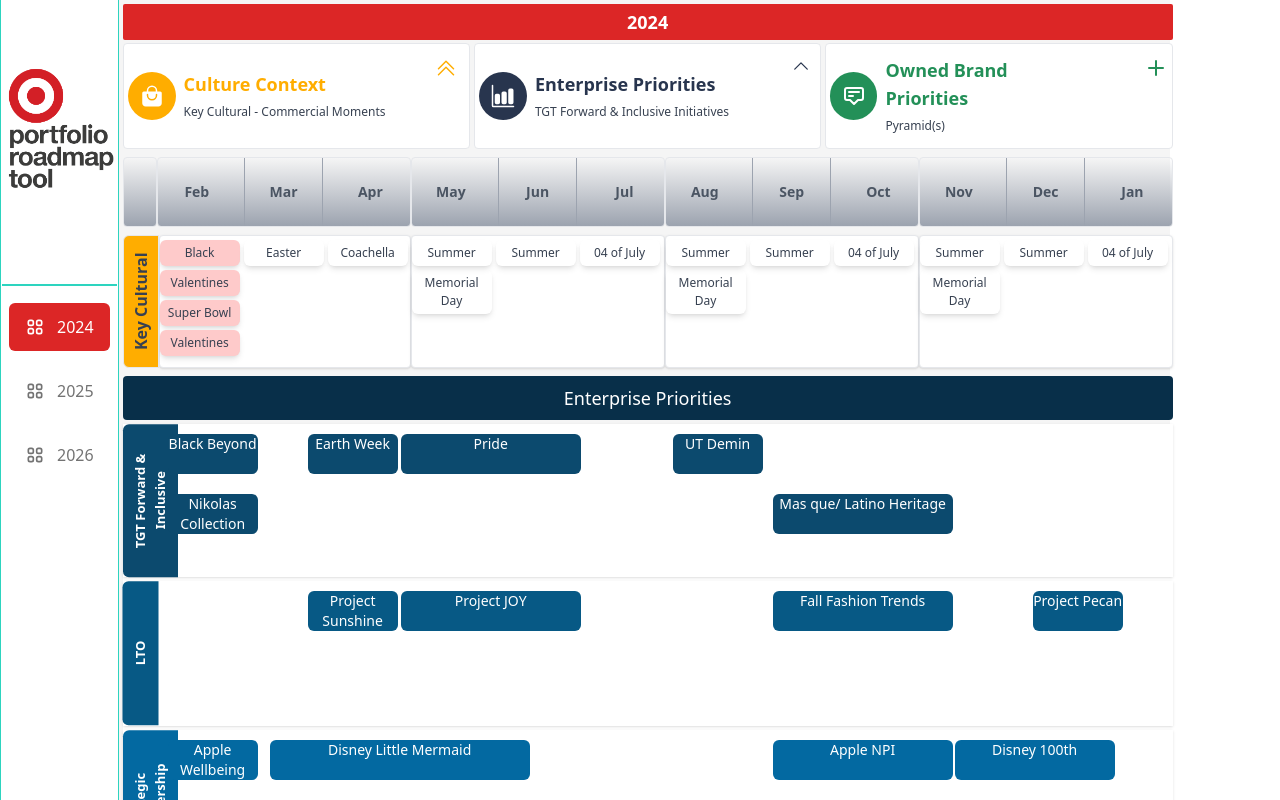
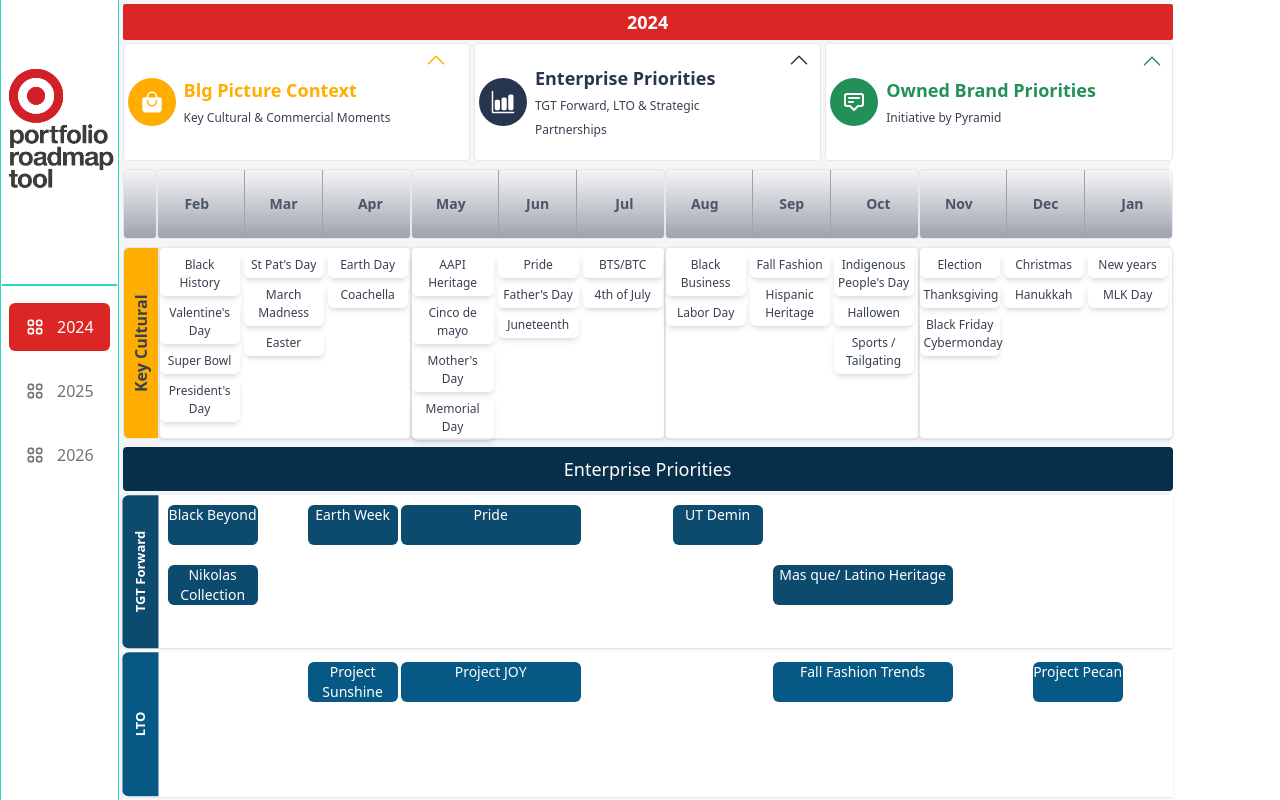
Before and after one commit to Target-Brand-Team/Roadmap, a React (Vite) app: page / in a window 1280 px wide. Shown: the top 800 px of the page. Built offline with nearby package versions, Linux system fonts and the light colour scheme.

Commit message:
culture context

```diff
--- a/src/Database_2024/CulruralData.jsx
+++ b/src/Database_2024/CulruralData.jsx
@@ -5,11 +5,11 @@
 		FEBRUARY: [
 			{
 				key: 'feb01',
-				label: 'Black ',
+				label: 'Black History',
 			},
 			{
 				key: 'feb02',
-				label: 'Valentines',
+				label: "Valentine's Day",
 			},
 			{
 				key: 'feb03',
@@ -17,20 +17,32 @@
 			},
 			{
 				key: 'feb04',
-				label: 'Valentines',
+				label: "President's Day",
 			}
 		],
 
 		MARCH: [
 			{
 				key: 'march01',
-				label: 'Easter',
+				label: "St Pat's Day",
+			},
+			{
+				key: 'march02',
+				label: "March Madness",
+			},
+			{
+				key: 'march03',
+				label: "Easter",
 			},
 		],
 
 		APRIL: [
 			{
 				key: 'april01',
+				label: 'Earth Day',
+			},
+			{
+				key: 'april02',
 				label: 'Coachella',
 			},
 		],
@@ -38,25 +50,120 @@
 		MAY: [
 			{
 				key: 'may01',
-				label: 'Summer',
+				label: 'AAPI Heritage',
 			},
 			{
 				key: 'may02',
+				label: 'Cinco de mayo',
+			},
+			{
+				key: 'may03',
+				label: "Mother's Day",
+			},
+			{
+				key: 'may04',
 				label: 'Memorial Day',
-			}
+			},
 		],
 
 		JUNE: [
 			{
 				key: 'june01',
-				label: 'Summer',
+				label: 'Pride',
+			},
+			{
+				key: 'june02',
+				label: "Father's Day",
+			},
+			{
+				key: 'june03',
+				label: 'Juneteenth',
 			},
 		],
 
 		JULY: [
 			{
 				key: 'july01',
-				label: '04 of July',
+				label: 'BTS/BTC',
+			},
+			{
+				key: 'july02',
+				label: '4th of July',
 			},
 		],
+
+		AUGUST: [
+			{
+				key: 'aug01',
+				label: 'Black Business',
+			},
+			{
+				key: 'aug02',
+				label: 'Labor Day',
+			},
+		],
+
+		SEPTEMBER: [
+			{
+				key: 'sept01',
+				label: 'Fall Fashion',
+			},
+			{
+				key: 'sept02',
+				label: 'Hispanic Heritage',
+			},
+		],
+
+		OCTOBER: [
+			{
+				key: 'oct01',
+				label: "Indigenous People's Day",
+			},
+			{
+				key: 'oct02',
+				label: 'Hallowen',
+			},
+			{
+				key: 'oct03',
+				label: 'Sports / Tailgating',
+			},
+		],
+
+		NOVEMBER: [
+			{
+				key: 'nov01',
+				label: 'Election',
+			},
+			{
+				key: 'nov02',
+				label: 'Thanksgiving',
+			},
+			{
+				key: 'nov03',
+				label: 'Black Friday  Cybermonday',
+			},
+		],
+
+		DECEMBER: [
+			{
+				key: 'dec01',
+				label: 'Christmas',
+			},
+			{
+				key: 'dec02',
+				label: 'Hanukkah',
+			},
+		],
+
+		JANUARY: [
+			{
+				key: 'jan01',
+				label: 'New years ',
+			},
+			{
+				key: 'jan02',
+				label: 'MLK Day',
+			},
+
+		],
 	}
--- a/src/Pages/2024/Cultural.jsx
+++ b/src/Pages/2024/Cultural.jsx
@@ -15,7 +15,7 @@
           {CULTURAL_CONTEXT_LINKS?.FEBRUARY?.map((item) => (
             <div
               key={item.key}
-              className="max-[1280px]:w-[80px] max-[1280px]:text-[12px] text-gray-700 bg-red-200 font-medium text-center px-1 py-1 mb-1 shadow-md rounded-md"
+              className="max-[1280px]:w-[80px] max-[1280px]:text-[12px] text-gray-700 font-medium text-center px-1 py-1 mb-1 shadow-md rounded-md"
             >
               <span>{item?.label}</span>
             </div>
@@ -47,14 +47,14 @@
         </div>
       </main>
 
-      {/* ====   SECOND QUATER Q1  ==== */}
+      {/* ====   SECOND QUATER Q2  ==== */}
       <main className="max-[1280px]:w-[220px] bg-white shadow rounded pt-1 gap-1 flex-1 border border-gray-200 flex  ">
         {/* ====   MAY EVENTS ==== */}
         <div>
           {CULTURAL_CONTEXT_LINKS?.MAY?.map((item) => (
             <div
               key={item.key}
-              className="max-[1280px]:w-[80px] max-[1280px]:text-[12px] text-gray-700 w-32 font-medium text-center p-1 mb-1 shadow-md rounded-md"
+              className="max-[1280px]:w-[82px] max-[1280px]:text-[12px] text-gray-700 w-32 font-medium text-center p-1 mb-1 shadow-md rounded-md"
             >
               <span>{item?.label}</span>
             </div>
@@ -66,7 +66,7 @@
           {CULTURAL_CONTEXT_LINKS?.JUNE?.map((item) => (
             <div
               key={item.key}
-              className="max-[1280px]:w-[80px] max-[1280px]:text-[12px] text-gray-700 w-32 font-medium text-center p-1 mb-1 shadow-md rounded-md"
+              className="max-[1280px]:w-[81px] max-[1280px]:text-[12px] text-gray-700 w-32 font-medium text-center p-1 mb-1 shadow-md rounded-md"
             >
               <span>{item?.label}</span>
             </div>
@@ -90,7 +90,7 @@
       <main className="max-[1280px]:w-[220px] bg-white shadow rounded pt-1 gap-1 flex-1 border border-gray-200 flex">
         {/* ====   AUG EVENTS ==== */}
         <div>
-          {CULTURAL_CONTEXT_LINKS?.MAY?.map((item) => (
+          {CULTURAL_CONTEXT_LINKS?.AUGUST?.map((item) => (
             <div
               key={item.key}
               className="max-[1280px]:w-[80px] max-[1280px]:text-[12px] text-gray-700 w-32 font-medium text-center p-1 mb-1 shadow-md rounded-md"
@@ -102,7 +102,7 @@
 
         {/* ====   SEPT EVENTS ==== */}
         <div>
-          {CULTURAL_CONTEXT_LINKS?.JUNE?.map((item) => (
+          {CULTURAL_CONTEXT_LINKS?.SEPTEMBER?.map((item) => (
             <div
               key={item.key}
               className="max-[1280px]:w-[80px] max-[1280px]:text-[12px] text-gray-700 w-32 font-medium text-center p-1 mb-1 shadow-md rounded-md"
@@ -114,7 +114,7 @@
 
         {/* ====   OCT EVENTS ==== */}
         <div>
-          {CULTURAL_CONTEXT_LINKS?.JULY?.map((item) => (
+          {CULTURAL_CONTEXT_LINKS?.OCTOBER?.map((item) => (
             <div
               key={item.key}
               className="max-[1280px]:w-[80px] max-[1280px]:text-[12px] text-gray-700 w-32 font-medium text-center p-1 mb-1 shadow-md rounded-md"
@@ -129,7 +129,7 @@
       <main className="max-[1280px]:w-[220px] bg-white shadow rounded pt-1 gap-1 flex-1 border border-gray-200 flex">
         {/* ====   NOV EVENTS ==== */}
         <div>
-          {CULTURAL_CONTEXT_LINKS?.MAY?.map((item) => (
+          {CULTURAL_CONTEXT_LINKS?.NOVEMBER?.map((item) => (
             <div
               key={item.key}
               className="max-[1280px]:w-[80px] max-[1280px]:text-[12px] text-gray-700 w-32 font-medium text-center p-1 mb-1 shadow-md rounded-md"
@@ -141,7 +141,7 @@
 
         {/* ====   DEC EVENTS ==== */}
         <div>
-          {CULTURAL_CONTEXT_LINKS?.JUNE?.map((item) => (
+          {CULTURAL_CONTEXT_LINKS?.DECEMBER?.map((item) => (
             <div
               key={item.key}
               className="max-[1280px]:w-[80px] max-[1280px]:text-[12px] text-gray-700 w-32 font-medium text-center p-1 mb-1 shadow-md rounded-md"
@@ -153,7 +153,7 @@
 
         {/* ====   JAN EVENTS ==== */}
         <div>
-          {CULTURAL_CONTEXT_LINKS?.JULY?.map((item) => (
+          {CULTURAL_CONTEXT_LINKS?.JANUARY?.map((item) => (
             <div
               key={item.key}
               className="max-[1280px]:w-[80px] max-[1280px]:text-[12px] text-gray-700 w-32 font-medium text-center p-1 mb-1 shadow-md rounded-md"
--- a/src/Pages/2024/Enterprise.jsx
+++ b/src/Pages/2024/Enterprise.jsx
@@ -4,6 +4,8 @@
 import { ENTERPRISE_PRIORITIES } from "../../Database_2024/Enterprise_Priori_Data";
 import OwnedPriorities from "./OwnedPriorities";
 import { IoClose } from "react-icons/io5";
+import { HiChevronDown } from "react-icons/hi2";
+import { HiChevronUp } from "react-icons/hi2";
 
 const Enterprise = () => {
   const [modal, setModal] = useState(false);
@@ -23,22 +25,26 @@
         <section className="w-full flex flex-col gap-1">
           {/* ============================== ENTERPRISE TGT === */}
           {tgtToggle ? (
-            <h3
-              className="bg-sky-900 text-white font-thin rounded text-center mb- py-2 cursor-pointer hover:bg-sky-950"
+            <div
+              className="bg-sky-900 flex items-center text-white font-thin rounded mb- py-2 cursor-pointer hover:bg-sky-950"
               onClick={() => setTgtToggle(false)}
             >
+              <HiChevronDown className="ml-6 text-xl" />
+              <h3 className="ml-[380px]">
                 TGT Forward & Inclusive Initiatives
               </h3>
+            </div>
           ) : (
             <div className="shadow h-[170px] flex relative">
               <span
                 className="vertical text-[13px] text-white bg-sky-900 hover:bg-sky-950 text-center font-semibold p-2 py-3  rounded-tr-md rounded-br-md cursor-pointer group"
                 onClick={() => setTgtToggle(true)}
               >
-                TGT Forward & Inclusive
+                TGT Forward
                 {/* Tootip */}
                 <span className="invisible group-hover:visible opacity-0 group-hover:opacity-100 bg-sky-900 text-white rounded shadow-xl absolute top-7 left-1 px-8 py-1 rotate-90 w-48 h-28">
-                  Enterprise Initiatives related to Target's commitments to sustainability and inclusive
+                  Enterprise Initiatives related to Target's commitments to
+                  sustainability and inclusive
                 </span>
               </span>
 
@@ -67,12 +73,13 @@
 
           {/* ====================================== ENTERPRISE LTO === */}
           {ltoToggle ? (
-            <h3
-              className="bg-sky-800 text-white font-thin rounded text-center py-2 cursor-pointer hover:bg-sky-950"
+            <div
+              className="bg-sky-800 flex items-center text-white font-thin rounded text-center py-2 cursor-pointer hover:bg-sky-950"
               onClick={() => setLtoToggle(false)}
             >
-              LTO
-            </h3>
+              <HiChevronDown className="ml-6 text-xl" />
+              <h3 className="ml-[470px]">LTO</h3>
+            </div>
           ) : (
             <div className="shadow h-[160px] flex relative ">
               <span
@@ -80,10 +87,10 @@
                 onClick={() => setLtoToggle(true)}
               >
                 LTO
-
                 {/* Tootip */}
                 <span className="invisible group-hover:visible opacity-0 group-hover:opacity-100 bg-sky-800 text-white rounded shadow-xl absolute     left-1 px-8 py-1 rotate-90 w-48 h-28">
-                  LTO (Limited Time Offering) is a Target exclusive and time-based cross-category collection drop
+                  LTO (Limited Time Offering) is a Target exclusive and
+                  time-based cross-category collection drop
                 </span>
               </span>
 
@@ -112,20 +119,20 @@
 
           {/* =================================== ENTERPRISE STRATEGY === */}
           {strategicToggle ? (
-            <h3
-              className="bg-sky-700 text-white font-thin rounded text-center mb-1 py-2 cursor-pointer hover:bg-sky-950"
+            <div
+              className="bg-sky-700 flex items-center text-white font-thin rounded text-center mb-1 py-2 cursor-pointer hover:bg-sky-950"
               onClick={() => setStrategicToggle(false)}
             >
-              Strategic Partnership
-            </h3>
+              <HiChevronDown className="ml-6 text-xl" />
+              <h3 className="ml-[420px]">Strategic Partnership</h3>
+            </div>
           ) : (
             <div className="shadow h-[160px] flex ">
               <span
                 className="vertical text-[13px] text-white bg-sky-700 hover:bg-sky-950 text-center font-semibold p-2 py-3 rounded-tr-md rounded-br-md cursor-pointer group"
                 onClick={() => setStrategicToggle(true)}
               >
-                Strategic Partnership
-
+                Strategic Partnerships
                 {/* Tootip */}
                 <span className="invisible group-hover:visible opacity-0 group-hover:opacity-100 bg-sky-700 text-white rounded shadow-xl absolute bottom-2 left-1 px-8 py-5 rotate-90  w-48 h-28">
                   Strategic Partnership are business partnership initiatives
--- a/src/Pages/2025/Dashboard2025.jsx
+++ b/src/Pages/2025/Dashboard2025.jsx
@@ -1,8 +1,21 @@
-import React from 'react'
+import React, { useState } from "react";
+import DashboardGrid from '../../components/DashboardGrid'
+import Calendar from '../../components/Calendar'
 
 const Dashboard2025 = () => {
+  const [show, setShow] = useState(true);
+  const [showCultural, setShowCultural] = useState(true);
+  const [showOwned, setShowOwned] = useState(true);
+
   return (
-    <div>Dashboard2025</div>
+    <div className="flex flex-col gap-2 mt-1 mx-1 h-[2200px] max-[1280px]:w-[1050px]">
+      <div className="bg-red-700 text-white rounded-sm py-1 px-3 font-bold text-lg flex justify-center">
+        2025
+      </div>
+      <DashboardGrid />
+
+      <Calendar />
+    </div>
   )
 }
 
--- a/src/components/DashboardGrid.jsx
+++ b/src/components/DashboardGrid.jsx
@@ -1,15 +1,10 @@
 import React from "react";
 import { IoBagHandle, IoCartSharp } from "react-icons/io5";
-import { IoCashOutline } from "react-icons/io5";
-import { IoPeopleSharp } from "react-icons/io5";
 import { IoBarChart } from "react-icons/io5";
 import { HiOutlineAnnotation } from "react-icons/hi";
-import { HiChevronDoubleDown } from "react-icons/hi2";
-import { HiChevronDoubleUp } from "react-icons/hi2";
 import { HiChevronDown } from "react-icons/hi2";
 import { HiChevronUp } from "react-icons/hi2";
-import { FiPlus } from "react-icons/fi";
-import { FiMinus } from "react-icons/fi";
+
 
 const DashboardGrid = ({
   showCultural,
@@ -23,41 +18,41 @@
     <div className="flex gap-1 mt-[-5px] ">
       <div
         onClick={() => setShowCultural(!showCultural)}
-        className="bg-white hover:bg-yellow-100 cursor-pointer rounded p-1 py-3 flex-1 border border-gray-200 flex items-center"
+        className="relative bg-white hover:bg-yellow-100 cursor-pointer rounded p-1 py-3 flex-1 border border-gray-200 flex items-center"
       >
         <div className="bg-[#ffad00] rounded-full h-12 w-12 flex items-center justify-center">
           <IoBagHandle className="text-2xl text-white" />
         </div>
-        <div className="pl-2">
+        <div className="pl-2 w-[250px]">
           <div className="flex items-center">
             <strong className="text-lg text-[#ffad00] font-semibold">
-              Culture Context
+              Blg Picture Context
             </strong>
           </div>
           <span className="text-[12px]  text-gray-700">
-            Key Cultural - Commercial Moments
+            Key Cultural & Commercial Moments
           </span>
         </div>
 
         {showCultural ? (
-          <div className="h-full w-6 ml-12 text-2xl flex justify-center items-start   ">
-            <HiChevronDoubleUp className="text-[#ffad00]" />
+          <div className="h-full w-6 absolute left-[300px] top-1 text-2xl flex justify-center items-start   ">
+            <HiChevronUp className="text-[#ffad00]" />
           </div>
         ) : (
-          <div className="h-full w-6 ml-12 text-2xl flex justify-center items-start">
-            <HiChevronDoubleDown className="text-[#ffad00]" />
+          <div className="h-full w-6 absolute left-[300px] top-1 text-2xl flex justify-center items-start">
+            <HiChevronDown className="text-[#ffad00]" />
           </div>
         )}
       </div>
 
       <div
         onClick={() => setShow(!show)}
-        className="bg-white hover:bg-sky-100 cursor-pointer rounded p-1 py-3 flex-1 border border-gray-200 flex items-center"
+        className="relative bg-white hover:bg-sky-100 cursor-pointer rounded p-1 py-3 flex-1 border border-gray-200 flex items-center"
       >
         <div className="bg-[#28354e] rounded-full h-12 w-12 flex items-center justify-center">
           <IoBarChart className="text-2xl text-white" />
         </div>
-        <div className="pl-2">
+        <div className="p-2 w-[250px]">
           {/* <span className="text-sm text-gray-500 font-light">Total Sales</span> */}
           <div className="flex items-center ">
             <strong className="text-lg text-[#28354e] font-semibold">
@@ -65,16 +60,16 @@
             </strong>
           </div>
           <span className="text-[12px]  text-gray-700">
-            TGT Forward & Inclusive Initiatives
+            TGT Forward, LTO & Strategic Partnerships
           </span>
         </div>
 
         {show ? (
-          <div className="h-full w-9 pl-3 ml-12 text-xl flex justify-center items-start ">
+          <div className="h-full w-9 pl-3 absolute left-[300px] top-1 text-2xl flex justify-center items-start ">
             <HiChevronUp className="text-[#28354e]" />
           </div>
         ) : (
-          <div className="h-full w-9 pl-3 ml-12 text-2xl flex justify-center items-start">
+          <div className="h-full w-9 pl-3 absolute left-[300px] top-1 text-2xl flex justify-center items-start">
             <HiChevronDown className="text-[#28354e]" />
           </div>
         )}
@@ -87,23 +82,23 @@
         <div className="bg-[#239058] rounded-full h-12 w-12 flex items-center justify-center">
           <HiOutlineAnnotation className="text-2xl text-white" />
         </div>
-        <div className="pl-2">
+        <div className="relative pl-2 w-[250px]">
           {/* <span className="text-sm text-gray-500 font-light">Total Sales</span> */}
           <div className="flex items-center">
             <strong className="text-lg text-[#239058] font-semibold">
               Owned Brand Priorities
             </strong>
           </div>
-          <span className="text-[12px]  text-gray-700">Pyramid(s)</span>
+          <span className="text-[12px]  text-gray-700">Initiative by Pyramid</span>
         </div>
 
         {showOwned ? (
-          <div className="h-full w-9 pl-3 ml-10 text-2xl flex justify-center items-start ">
-            <FiPlus className="text-[#239058]" />
+          <div className="h-full w-9 pl-3 mt-[-15px]  text-2xl flex justify-center items-start ">
+            <HiChevronUp className="text-[#239058]" />
           </div>
         ) : (
-          <div className="h-full w-9 pl-3 ml-10 text-2xl flex justify-center items-start">
-            <FiMinus className="text-[#239058]" />
+          <div className="h-full w-9 pl-3 mt-[-15px] text-2xl flex justify-center items-start">
+            <HiChevronDown className="text-[#239058]" />
           </div>
         )}
       </div>
```
Also changed, not shown: src/Pages/2024/OwnedPriorities.jsx (+37 -26 lines), src/Pages/2025/Cultural2025.jsx (added, +9 -0 lines). Lines whose indentation alone changed are shown as unchanged.
